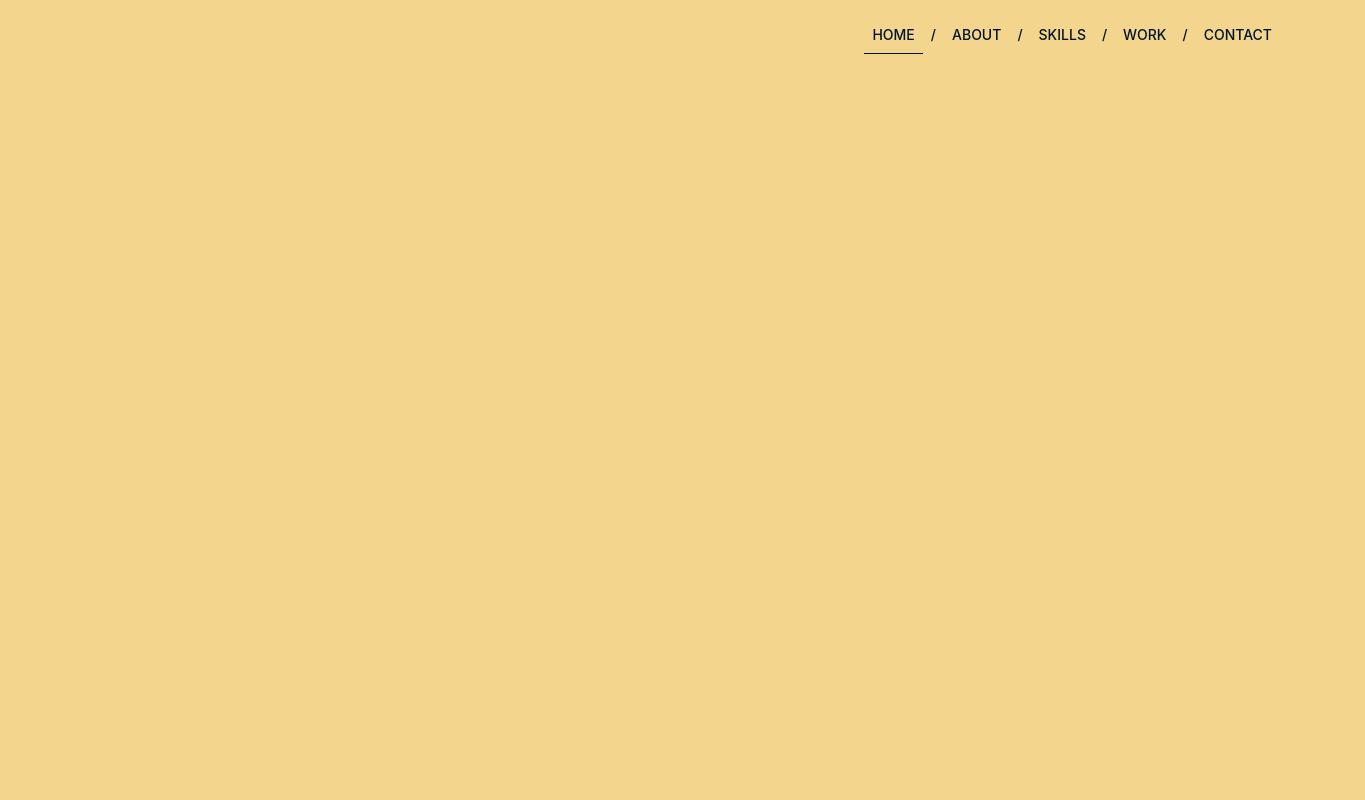
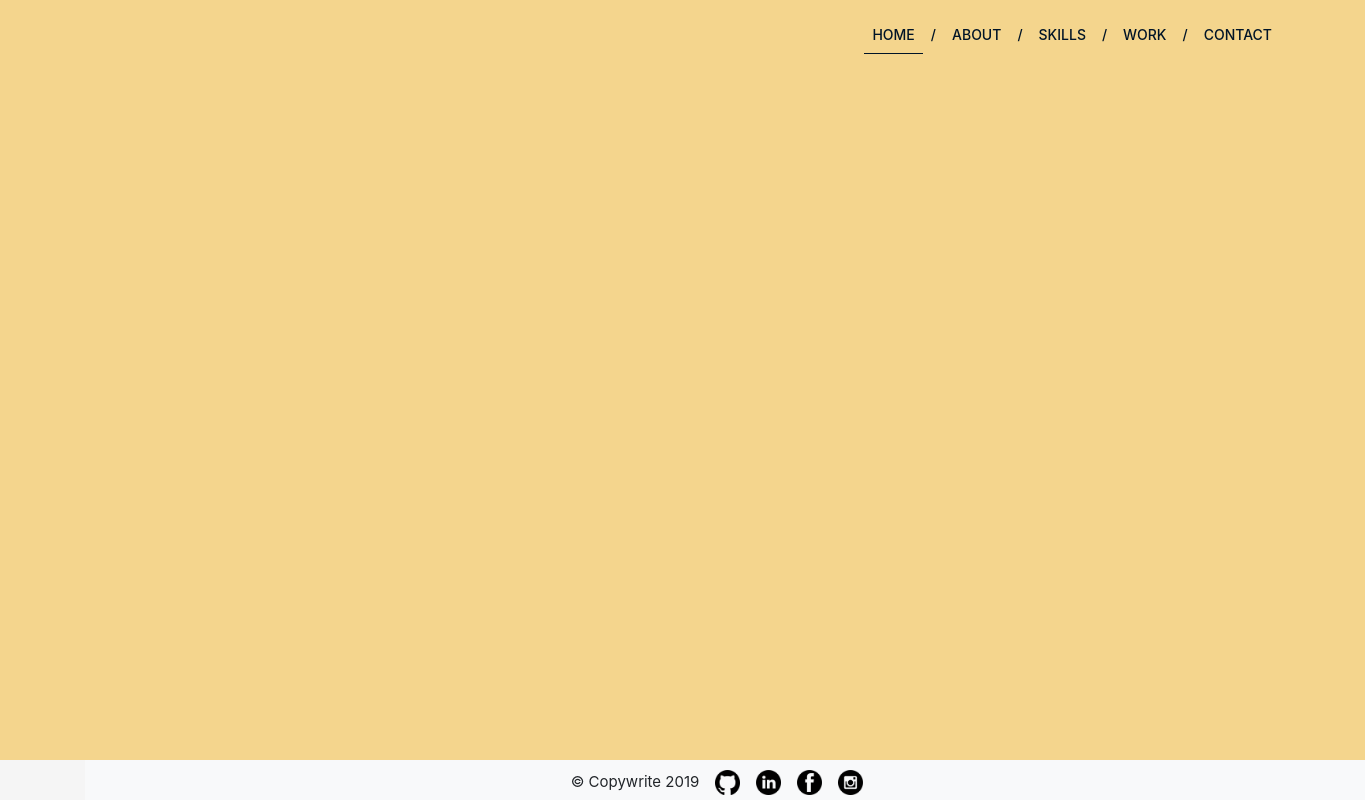
Before and after one commit to rsteinkopfjr/rsteinkopf-portfolio, a website: page index.html in a window 1280 px wide. Shown: the whole page, 1365 px wide, since content can reach past the window. Drawn offline with nearby package versions, Linux system fonts and the light colour scheme.

Commit message:
Add footer content

```diff
--- a/assets/css/style.css
+++ b/assets/css/style.css
@@ -1,6 +1,24 @@
+html {
+    position: relative;
+    min-height: 100%;
+}
 body {
     background-color: #F4D58D;
+    margin-bottom: 40px;
 }
+.footer, nav.navbar {
+    justify-content: center;
+    position: absolute;
+    bottom: 0;
+    width: 100%;
+    padding: 5px;
+    height: 40px;
+    background-color: #f5f5f5;
+}
+a.navbar-brand {
+    font-size: 15px;
+}
+
 .jumbotron {
     background-color: transparent;
 }
--- a/index.html
+++ b/index.html
@@ -8,14 +8,17 @@
     <!-- Title Bar Icon -->
     <link rel="icon" type="image/ico" href="#" />
     <!-- JQuery -->
-    <script src="https://code.jquery.com/jquery-3.3.1.slim.min.js" integrity="sha384-q8i/X+965DzO0rT7abK41JStQIAqVgRVzpbzo5smXKp4YfRvH+8abtTE1Pi6jizo"
+    <script src="https://code.jquery.com/jquery-3.3.1.slim.min.js"
+        integrity="sha384-q8i/X+965DzO0rT7abK41JStQIAqVgRVzpbzo5smXKp4YfRvH+8abtTE1Pi6jizo"
         crossorigin="anonymous"></script>
-    <script src="https://cdnjs.cloudflare.com/ajax/libs/popper.js/1.14.6/umd/popper.min.js" integrity="sha384-wHAiFfRlMFy6i5SRaxvfOCifBUQy1xHdJ/yoi7FRNXMRBu5WHdZYu1hA6ZOblgut"
+    <script src="https://cdnjs.cloudflare.com/ajax/libs/popper.js/1.14.6/umd/popper.min.js"
+        integrity="sha384-wHAiFfRlMFy6i5SRaxvfOCifBUQy1xHdJ/yoi7FRNXMRBu5WHdZYu1hA6ZOblgut"
         crossorigin="anonymous"></script>
     <!-- Bootstrap -->
-    <link rel="stylesheet" href="https://stackpath.bootstrapcdn.com/bootstrap/4.2.1/css/bootstrap.min.css" integrity="sha384-GJzZqFGwb1QTTN6wy59ffF1BuGJpLSa9DkKMp0DgiMDm4iYMj70gZWKYbI706tWS"
-        crossorigin="anonymous">
-    <script src="https://stackpath.bootstrapcdn.com/bootstrap/4.2.1/js/bootstrap.min.js" integrity="sha384-B0UglyR+jN6CkvvICOB2joaf5I4l3gm9GU6Hc1og6Ls7i6U/mkkaduKaBhlAXv9k"
+    <link rel="stylesheet" href="https://stackpath.bootstrapcdn.com/bootstrap/4.2.1/css/bootstrap.min.css"
+        integrity="sha384-GJzZqFGwb1QTTN6wy59ffF1BuGJpLSa9DkKMp0DgiMDm4iYMj70gZWKYbI706tWS" crossorigin="anonymous">
+    <script src="https://stackpath.bootstrapcdn.com/bootstrap/4.2.1/js/bootstrap.min.js"
+        integrity="sha384-B0UglyR+jN6CkvvICOB2joaf5I4l3gm9GU6Hc1og6Ls7i6U/mkkaduKaBhlAXv9k"
         crossorigin="anonymous"></script>
     <!-- CSS -->
     <link rel="stylesheet" type="text/css" href="assets/css/style.css">
@@ -60,6 +63,26 @@
         </div>
     </header>
 
+    <!-- Footer -->
+    <footer class="footer">
+        <div class="container">
+            <nav class="navbar navbar-light bg-light">
+                <a class="navbar-brand">© Copywrite 2019</a>
+                <a class="navbar-brand" href="#">
+                    <img src="assets/images/github_icon.png" width="25" height="25" alt="github_icon">
+                </a>
+                <a class="navbar-brand" href="#">
+                    <img src="assets/images/linkedin_icon.png" width="25" height="25" alt="linkedin_icon">
+                </a>
+                <a class="navbar-brand" href="#">
+                    <img src="assets/images/facebook_icon.png" width="25" height="25" alt="facebook_icon">
+                </a>
+                <a class="navbar-brand" href="#">
+                    <img src="assets/images/instagram_icon.png" width="25" height="25" alt="instagram_icon">
+                </a>
+            </nav>
+        </div>
+    </footer>
 </body>
 
 </html>
```
Also changed, not shown: about.html (+28 -5 lines), contact.html (+21 -0 lines), skills.html (+28 -5 lines), work.html (+28 -5 lines), assets/images/facebook_icon.png (added), assets/images/github_icon.png (added), assets/images/instagram_icon.png (added), assets/images/linkedin_icon.png (added), 2 other files.
